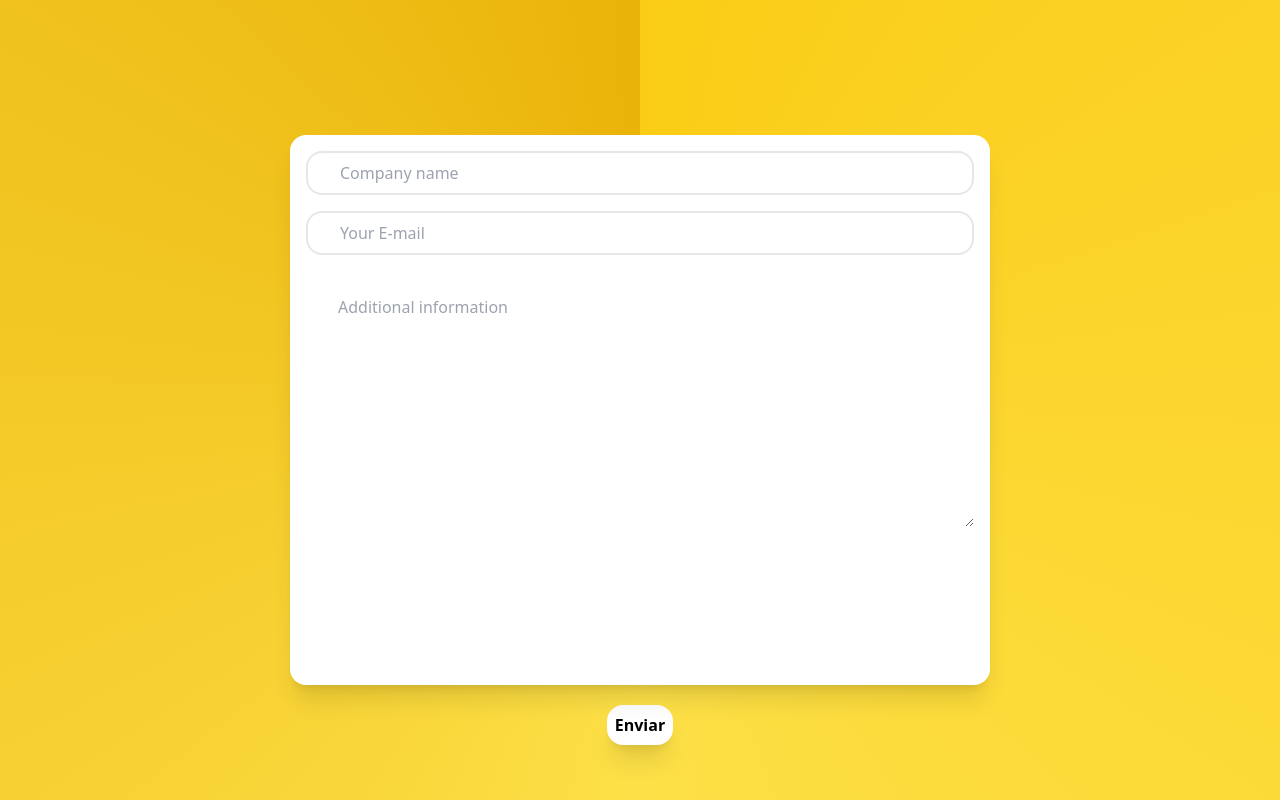
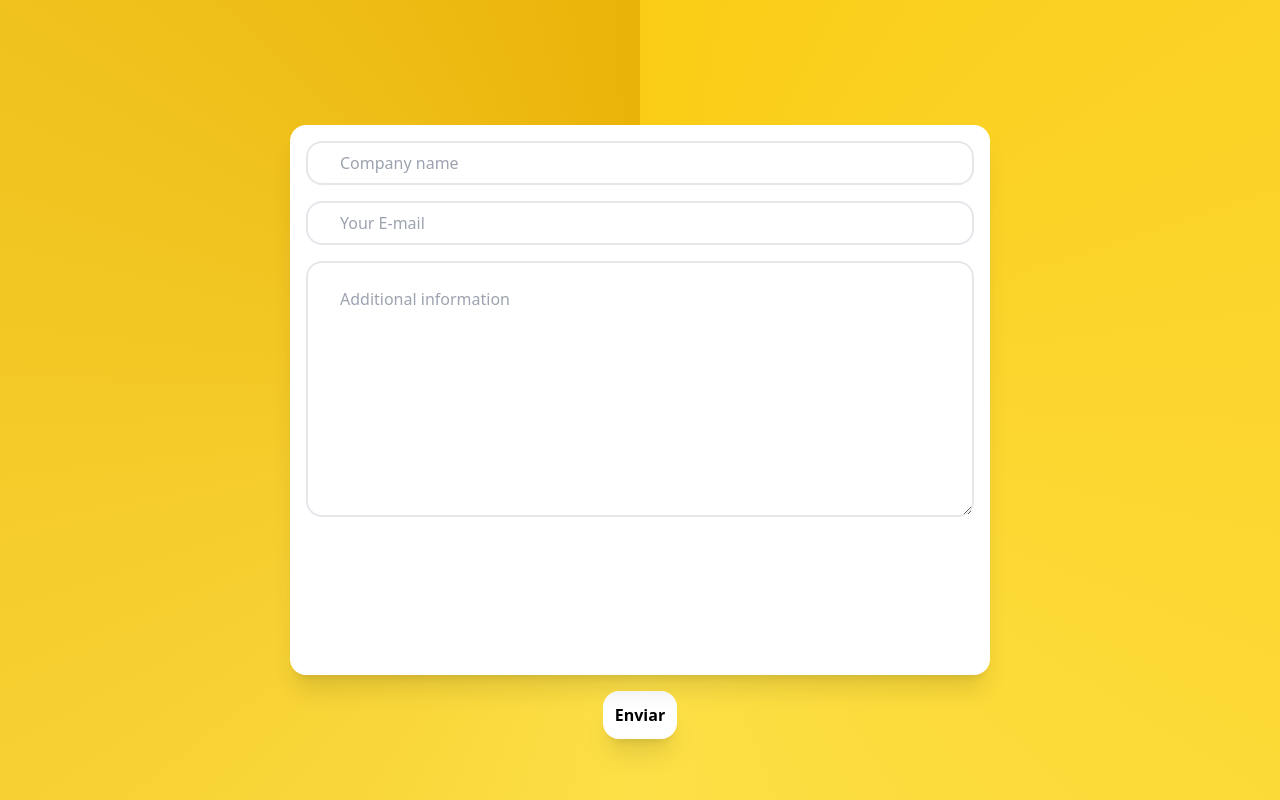
Before and after one commit to DovahKiinCat/SimpleSlideView, a Next.js app: page /email/contactus in a window 1280 px wide. Built offline with nearby package versions, Linux system fonts and the light colour scheme.

Commit message:
form test

```diff
--- a/pages/email/contactus.tsx
+++ b/pages/email/contactus.tsx
@@ -38,14 +38,14 @@ export default function Contact() {
                             required
                             maxLength={1048576}
                             placeholder="Additional information"
-                            className="outline-none rounded-2xl px-8 py-6 min-h-[16em] scrollbar scrollbar-thumb-black scrollbar-track-gray-200">
+                            className="border-2 outline-none rounded-2xl px-8 py-6 min-h-[16em] scrollbar hover:scrollbar-thumb-gray-900 scrollbar-thumb-black scrollbar-track-gray-200">
                         </textarea>
                     </form>
                 </section>
             </section>
 
-            <section className="text-center mt-5">
-                <button type="submit" className="font-bold rounded-2xl bg-white shadow-xl p-2">
+            <section className="text-center p-4">
+                <button type="submit" className="font-bold rounded-2xl bg-white shadow-xl p-3">
                     Enviar
                 </button>
             </section>
--- a/styles/globals.css
+++ b/styles/globals.css
@@ -6,8 +6,9 @@
 
 @layer components{
     body{
-        @apply bg-[conic-gradient(var(--tw-gradient-stops))] from-yellow-400 via-yellow-300 to-yellow-500;
-        /* @apply overflow-hidden; */
+        @apply bg-[conic-gradient(var(--tw-gradient-stops))] from-yellow-400 via-yellow-300 to-yellow-500 bg-fixed;
+        @apply overflow-auto;
+        @apply scrollbar hover:scrollbar-thumb-gray-900 scrollbar-thumb-black scrollbar-track-gray-200
     }
     ._arrow{
         @apply w-20 h-20 mx-14 cursor-pointer
```
